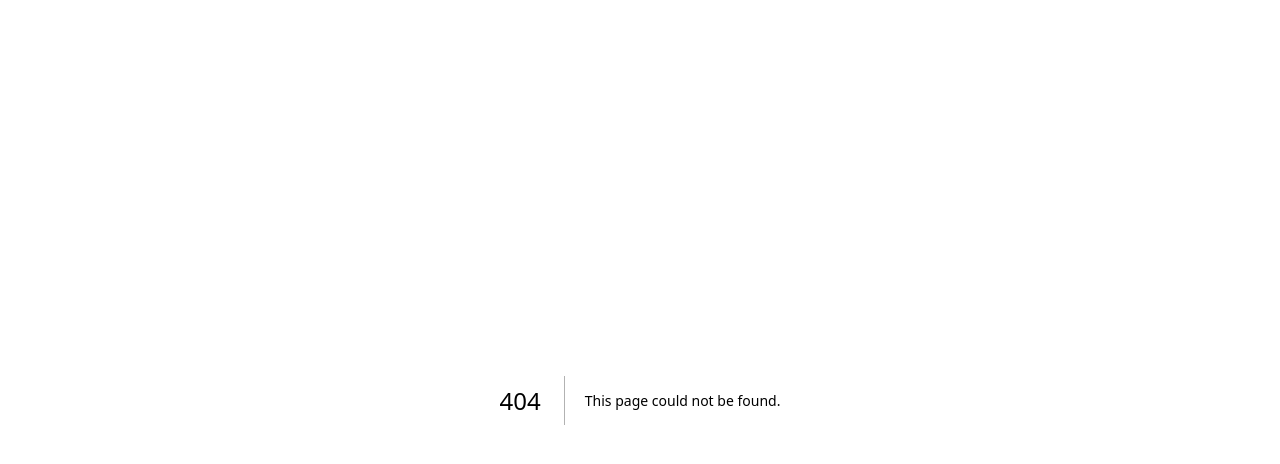
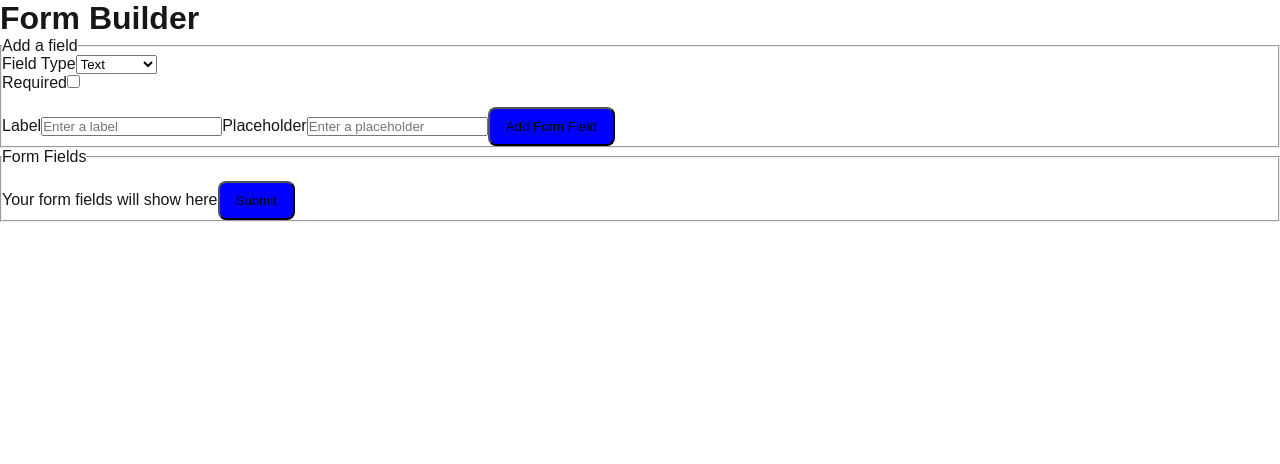
Before and after one commit to quentinhermiteau/react-5iw2-2025-2026, a Next.js app: page /exo8 in a window 1280 px wide. Before the commit this address had no page. Shown: the top 464 px of the page. Built offline with nearby package versions, Linux system fonts and the light colour scheme.

Commit message:
add exercise 8

```diff
--- /dev/null
+++ b/src/app/exo8/page.jsx
@@ -0,0 +1,101 @@
+"use client";
+
+import * as React from "react";
+
+export default function FormBuilder() {
+  const formFields = [];
+
+  const handleAddFormField = (e) => {
+    const formData = new FormData(e.target);
+
+    const newField = {
+      id: new Date().getTime(),
+      type: formData.get("type"),
+      label: formData.get("label"),
+      placeholder: formData.get("placeholder"),
+      required: formData.get("required"),
+      value: "",
+    };
+  };
+
+  const handleUpdateFormField = (id, updatedField) => {};
+
+  const handleDeleteFormField = (id) => {};
+
+  const handleSubmit = (e) => {
+    e.preventDefault();
+    alert(JSON.stringify(formFields, null, 2));
+  };
+
+  return (
+    <div>
+      <h1>Form Builder</h1>
+      <form id="form-builder" onSubmit={handleAddFormField}>
+        <fieldset>
+          <legend>Add a field</legend>
+          <label htmlFor="type">Field Type</label>
+          <select name="type" id="type">
+            <option value="text">Text</option>
+            <option value="number">Number</option>
+            <option value="email">Email</option>
+            <option value="password">Password</option>
+          </select>
+          <div>
+            <label htmlFor="required">Required</label>
+            <input type="checkbox" name="required" id="required" />
+          </div>
+          <label htmlFor="label">Label</label>
+          <input
+            required
+            type="text"
+            name="label"
+            id="label"
+            placeholder="Enter a label"
+          />
+          <label htmlFor="placeholder">Placeholder</label>
+          <input
+            required
+            type="text"
+            id="placeholder"
+            name="placeholder"
+            placeholder="Enter a placeholder"
+          />
+          <button type="submit" className="secondary">
+            Add Form Field
+          </button>
+        </fieldset>
+      </form>
+      <form id="form-fields" onSubmit={handleSubmit}>
+        <fieldset>
+          <legend>Form Fields</legend>
+          <ul>
+            {formFields.map((field) => (
+              <li key={field.id}>
+                <label htmlFor={`input-${field.id}`}>{field.label}</label>
+                <input
+                  id={`input-${field.id}`}
+                  required={field.required}
+                  placeholder={field.placeholder}
+                  type={field.type}
+                  value={field.value}
+                  onChange={(e) =>
+                    handleUpdateFormField(field.id, { value: e.target.value })
+                  }
+                />
+                <button
+                  type="button"
+                  className="secondary"
+                  onClick={() => handleDeleteFormField(field.id)}
+                >
+                  Delete
+                </button>
+              </li>
+            ))}
+          </ul>
+          <span>Your form fields will show here</span>
+          <button className="primary">Submit</button>
+        </fieldset>
+      </form>
+    </div>
+  );
+}
```
